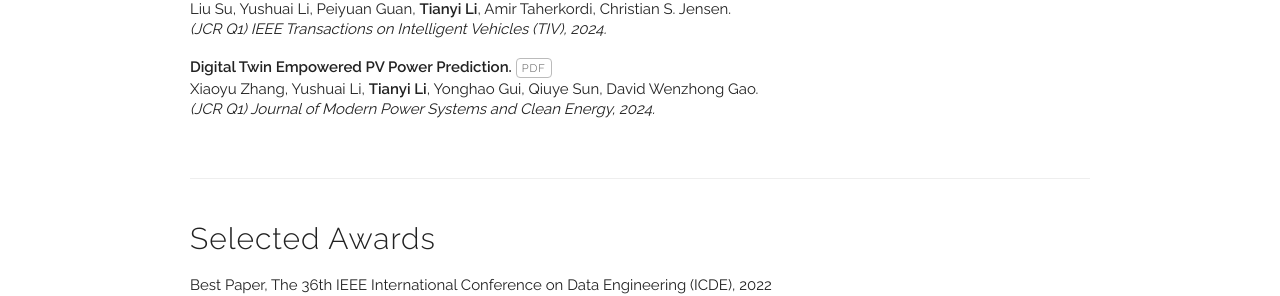
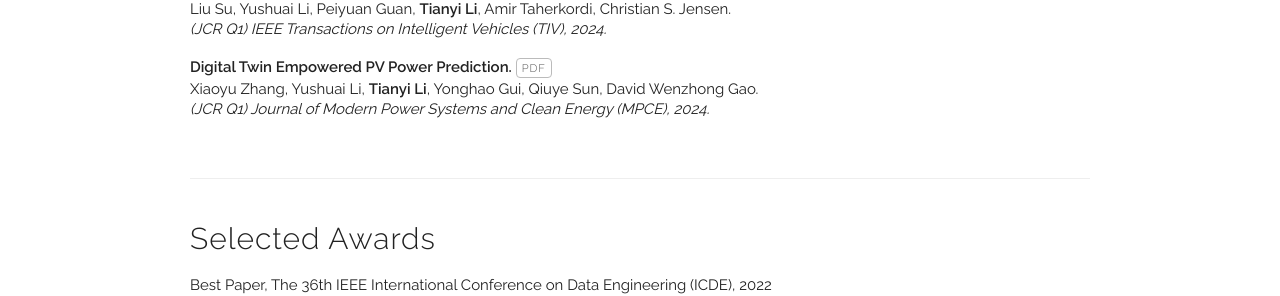
Before and after one commit to litianyi-cs-dkaau/litianyi-cs-dkaau.github.io, a Jekyll site: the page built from index.html, in a window 1280 px wide and 900 px high, scrolled down 1514 px. Shown: the part 160-456 px from the top of the window. Built offline with Jekyll 4.4.1, drawn with Linux system fonts in a browser that asks for light colours.

Commit message:
Update publications.yaml

```diff
--- a/_data/publications.yaml
+++ b/_data/publications.yaml
@@ -52,7 +52,7 @@ papers:
 
   - title: "Digital Twin Empowered PV Power Prediction."
     authors: "Xiaoyu Zhang, Yushuai Li, Tianyi Li+, Yonghao Gui, Qiuye Sun, David Wenzhong Gao. "
-    venue: "(JCR Q1) Journal of Modern Power Systems and Clean Energy, 2024."
+    venue: "(JCR Q1) Journal of Modern Power Systems and Clean Energy (MPCE), 2024."
     paper_pdf: ""
     journal: y
     year2024: y
```
